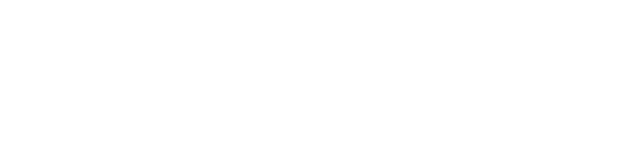
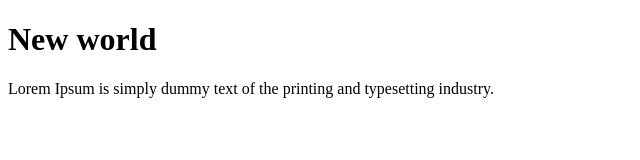
Before and after one commit to tanha24/My-first-website-wrong, a plain HTML site: page index.html in a window 1280 px wide. Shown: the whole page, without its empty margins (0-640 px from the left). Drawn offline with Linux system fonts and the light colour scheme.

Commit message:
added some code

```diff
--- a/index.html
+++ b/index.html
@@ -1,3 +1,13 @@
-<html>
-
+<!DOCTYPE html>
+<html lang="en">
+<head>
+    <meta charset="UTF-8">
+    <meta http-equiv="X-UA-Compatible" content="IE=edge">
+    <meta name="viewport" content="width=device-width, initial-scale=1.0">
+    <title>Document</title>
+</head>
+<body>
+    <h1>New world</h1>
+    <p>Lorem Ipsum is simply dummy text of the printing and typesetting industry.</p>
+</body>
 </html>
```
